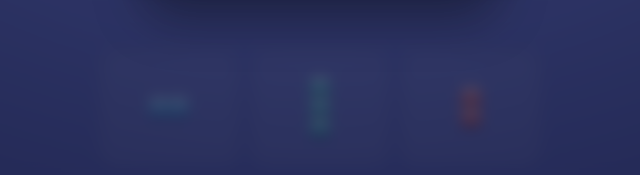
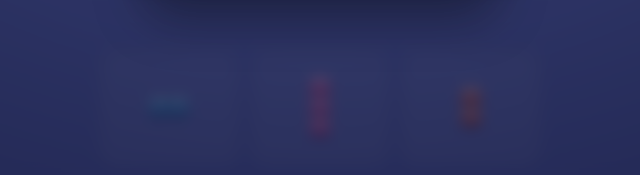
Before and after one commit to KING6CODE/blockpop, a plain HTML site: page index.html in a window 1280 px wide. Shown: the part 622-797 px from the top of the page, 320-960 px from the left. Drawn offline with Linux system fonts and the light colour scheme.

Commit message:
Update index.html

```diff
--- a/index.html
+++ b/index.html
@@ -301,14 +301,14 @@
 /* ============ PALETTE / FORMES ============ */
 const N=8,STAR_GOALS=[20000,60000,140000];
 const COLORS=[
-{l:'#FFAD9E',b:'#FF6257',d:'#D6362B'},
-{l:'#FFD693',b:'#FFA53D',d:'#E07812'},
-{l:'#FFF08F',b:'#FFD93D',d:'#E5A912'},
-{l:'#B2F5A0',b:'#5BD94E',d:'#2E9E22'},
-{l:'#AEE8FF',b:'#4CC4FF',d:'#1B93DB'},
-{l:'#B4CCFF',b:'#6B9BFF',d:'#3B62DB'},
-{l:'#E3B5FF',b:'#C86BFF',d:'#9638D9'},
-{l:'#B0FFF7',b:'#3FD9D6',d:'#129E9B'}];
+{l:'#FF8A70',b:'#E8503A',d:'#B5301F'},   /* rouge Block Blast */
+{l:'#FFB35C',b:'#F58A1F',d:'#C2660D'},   /* orange */
+{l:'#FFE066',b:'#F5C518',d:'#C99A0A'},   /* jaune maïs */
+{l:'#8FD14F',b:'#58C93A',d:'#35922A'},   /* vert pomme */
+{l:'#5BC8F5',b:'#2196E3',d:'#136FAF'},   /* bleu ciel */
+{l:'#7B9FFF',b:'#3D6BF5',d:'#2647C4'},   /* bleu cobalt */
+{l:'#C77DFF',b:'#9C4DFF',d:'#7326CC'},   /* violet */
+{l:'#FF7AC5',b:'#F04A9E',d:'#C22478'}];  /* rose fuchsia */
 const SHAPES=[{m:[[1]],w:8},{m:[[1,1]],w:9},{m:[[1],[1]],w:9},{m:[[1,1,1]],w:8},{m:[[1],[1],[1]],w:8},{m:[[1,1,1,1]],w:5},{m:[[1],[1],[1],[1]],w:5},{m:[[1,1,1,1,1]],w:2},{m:[[1],[1],[1],[1],[1]],w:2},{m:[[1,1],[1,1]],w:9},{m:[[1,1,1],[1,1,1]],w:4},{m:[[1,1],[1,1],[1,1]],w:4},{m:[[1,0],[1,1]],w:7},{m:[[0,1],[1,1]],w:7},{m:[[1,1],[1,0]],w:7},{m:[[1,1],[0,1]],w:7},{m:[[1,0,0],[1,1,1]],w:4},{m:[[0,0,1],[1,1,1]],w:4},{m:[[1,1,1],[1,0,0]],w:4},{m:[[1,1,1],[0,0,1]],w:4},{m:[[1,1,1],[1,1,1],[1,1,1]],w:1}];
 
 /* ============ ASSETS IMAGES (fallback canvas) ============ */
@@ -734,10 +734,10 @@
 
 /* ============ RENDU D'UN BLOC (image custom sinon canvas) ============ */
 /* ===== Réglages (une ligne = un réglage) ===== */
-const TILE_CROP=0.12;   /* rognage du bord */
-const TILE_BRIGHT=1.04; /* luminosité de la texture source */
-const TINT_SAT=1.35;    /* saturation FINALE (sur le résultat complet) */
-const GLOSS=.48;        /* force des hautes lumières (l'éclat de ta texture) */
+const TILE_CROP=0.05;   /* presque pas de rognage : texture intacte */
+const TILE_BRIGHT=1.06; /* luminosité source */
+const TINT_SAT=1.25;    /* saturation finale */
+const GLOSS=.45;        /* force des hautes lumières */
 const tintCache={};
 function tintedTile(stId,ci){
 const key=stId+'_'+ci;
```
